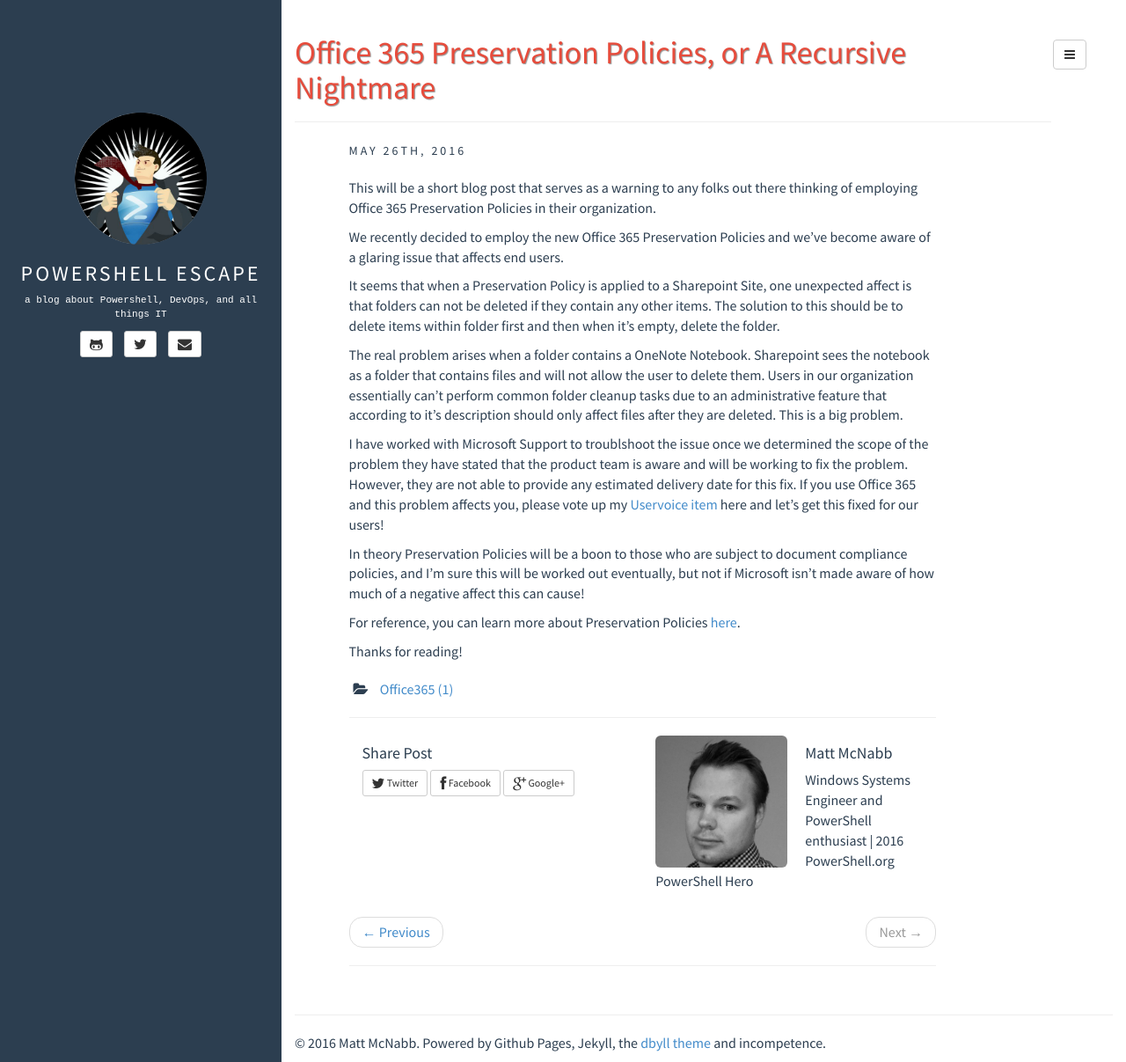
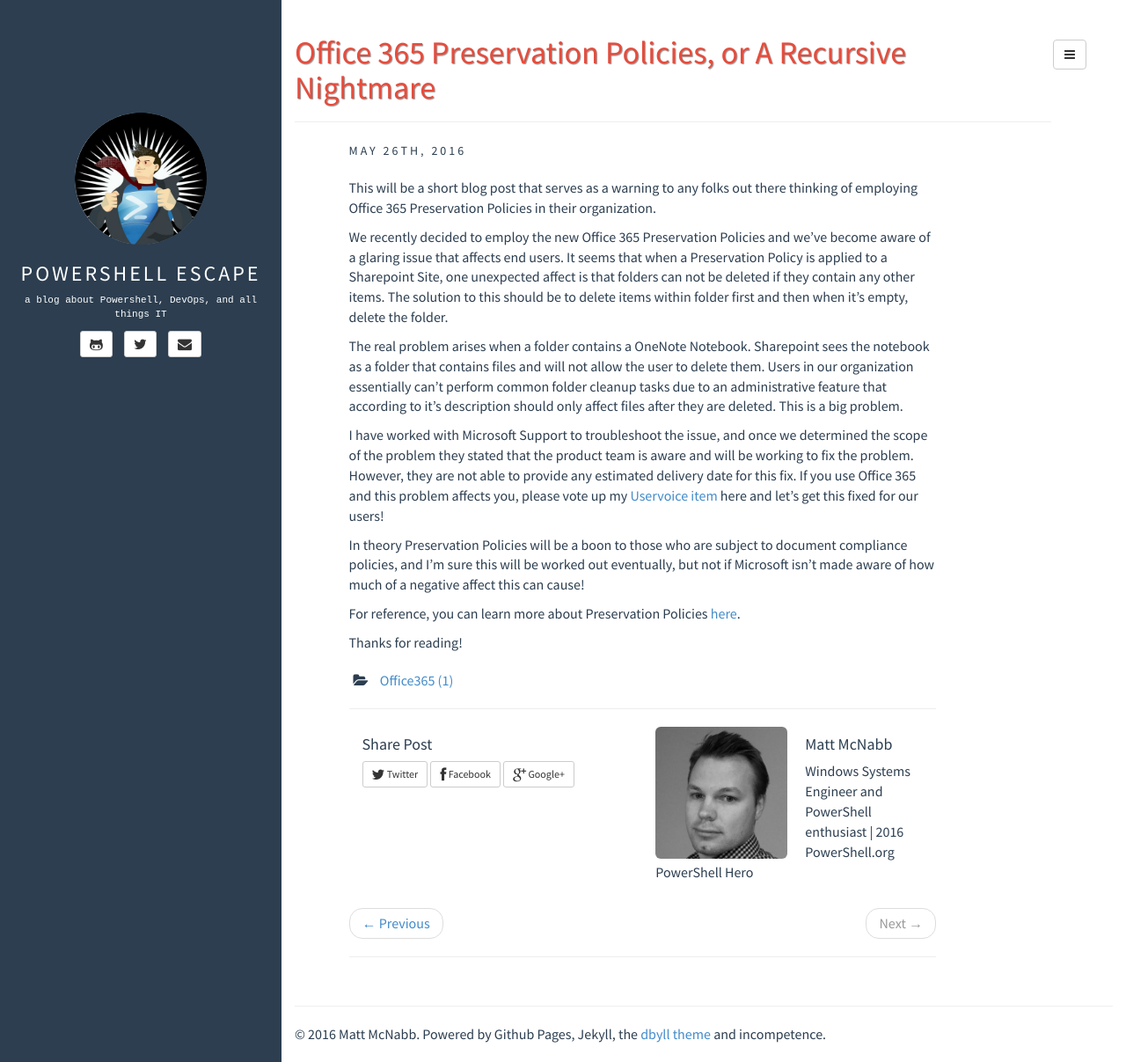
Before and after one commit to mattmcnabb/mattmcnabb.github.io, a Jekyll site: the page built from _posts/2016-05-26-a-recursive-nightmare.md, in a window 1280 px wide and 1207 px high. Shown: the whole window at 88% size. Built offline with Jekyll 4.4.1, drawn with Linux system fonts in a browser that asks for light colours; comment, search, counter and statistics services are not loaded.

Commit message:
typos and reorg

```diff
--- a/_posts/2016-05-26-a-recursive-nightmare.md
+++ b/_posts/2016-05-26-a-recursive-nightmare.md
@@ -11,13 +11,11 @@ comments: true
 
 This will be a short blog post that serves as a warning to any folks out there thinking of employing Office 365 Preservation Policies in their organization.
 
-We recently decided to employ the new Office 365 Preservation Policies and we've become aware of a glaring issue that affects end users.
-
-It seems that when a Preservation Policy is applied to a Sharepoint Site, one unexpected affect is that folders can not be deleted if they contain any other items. The solution to this should be to delete items within folder first and then when it's empty, delete the folder.
+We recently decided to employ the new Office 365 Preservation Policies and we've become aware of a glaring issue that affects end users. It seems that when a Preservation Policy is applied to a Sharepoint Site, one unexpected affect is that folders can not be deleted if they contain any other items. The solution to this should be to delete items within folder first and then when it's empty, delete the folder.
 
 The real problem arises when a folder contains a OneNote Notebook. Sharepoint sees the notebook as a folder that contains files and will not allow the user to delete them. Users in our organization essentially can't perform common folder cleanup tasks due to an administrative feature that according to it's description should only affect files after they are deleted. This is a big problem.
 
-I have worked with Microsoft Support to troublshoot the issue once we determined the scope of the problem they have stated that the product team is aware and will be working to fix the problem. However, they are not able to provide any estimated delivery date for this fix. If you use Office 365 and this problem affects you, please vote up my [Uservoice item][Uservoice] here and let's get this fixed for our users!
+I have worked with Microsoft Support to troubleshoot the issue, and once we determined the scope of the problem they stated that the product team is aware and will be working to fix the problem. However, they are not able to provide any estimated delivery date for this fix. If you use Office 365 and this problem affects you, please vote up my [Uservoice item][Uservoice] here and let's get this fixed for our users!
 
 In theory Preservation Policies will be a boon to those who are subject to document compliance policies, and I'm sure this will be worked out eventually, but not if Microsoft isn't made aware of how much of a negative affect this can cause!
 
```
